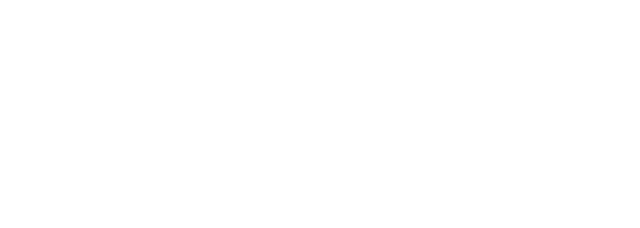
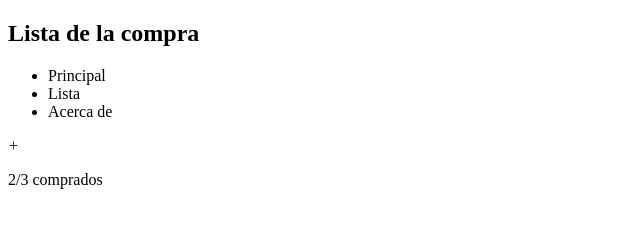
Before and after one commit to marcgirbaub/202301-w1ch3-marc-girbau, a website: page src/index.html in a window 1280 px wide. Shown: the whole page, without its empty margins (0-640 px from the left). Drawn offline with Linux system fonts and the light colour scheme.

Commit message:
Add header html structure

```diff
--- a/src/index.html
+++ b/src/index.html
@@ -10,6 +10,23 @@
 </head>
 
 <body>
+  <header>
+    <section>
+      <h1>Lista de la compra</h1>
+      <nav>
+        <ul>
+          <li>Principal</li>
+          <li>Lista</li>
+          <li>Acerca de</li>
+        </ul>
+      </nav>
+    </section>
+
+    <section>
+      <i>+</i>
+      <p>2/3 comprados</p>
+    </section>
+  </header>
 
 </body>
 
```
